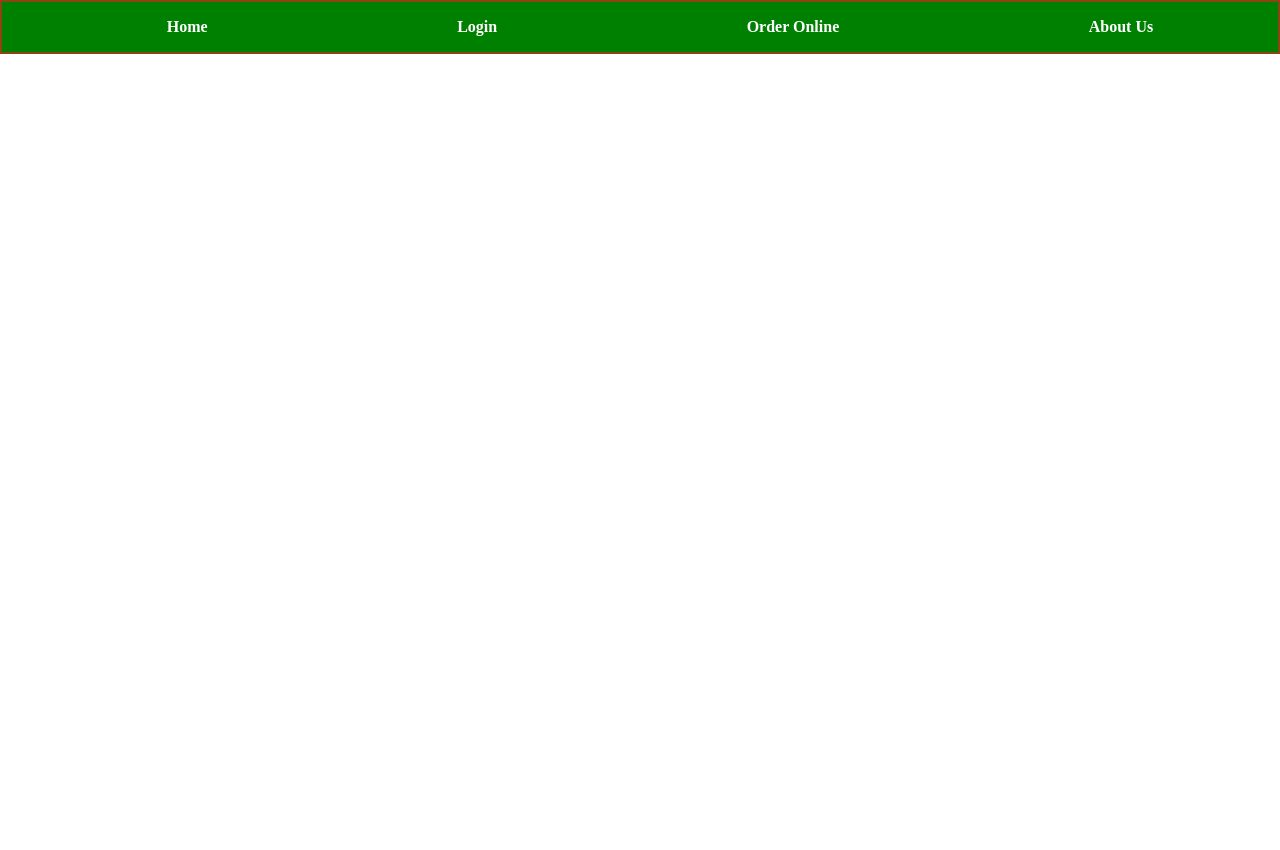
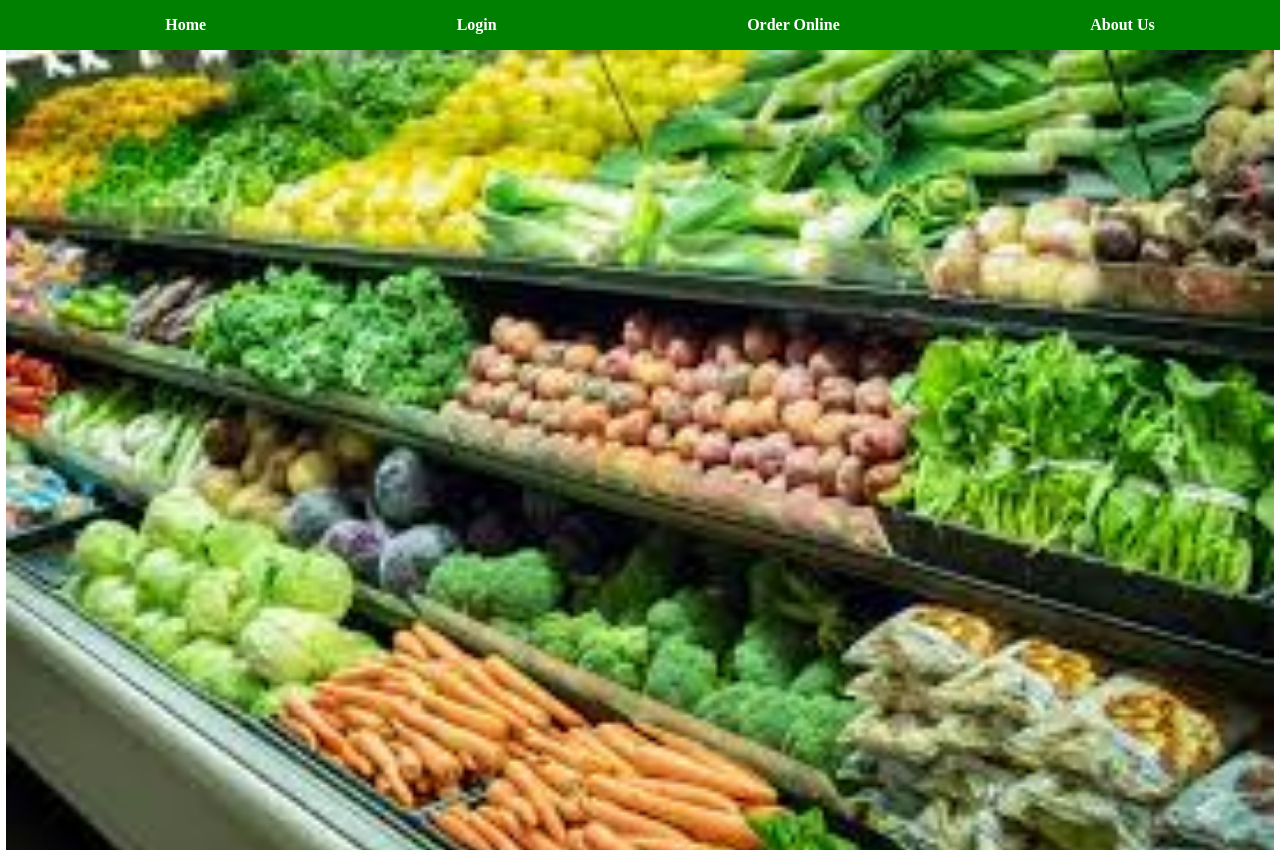
Before and after one commit to IamVictheCG/Grocery-Store, a plain HTML site: page index.html in a window 1280 px wide. Before the commit the page ends 800 px from the top, so only its background shows below. Drawn offline with Linux system fonts and the light colour scheme.

Commit message:
updates made

```diff
--- a/index.html
+++ b/index.html
@@ -18,6 +18,10 @@
         </ul>
     </nav>
 
+    <div class="main-con">
+        <!-- <img class="main-grocery" src="main-image.jpeg" alt="Main Grocery"> -->
+        <!-- <img class="main-grocery" src="main-image1.jpeg" alt="Main Grocery1"> -->
+    </div>
 
 </body>
 </html>
--- a/styles.scss
+++ b/styles.scss
@@ -3,11 +3,11 @@ body {
 }
 
 #nav {
-    border: 2px solid saddlebrown;
+    // border: 2px solid saddlebrown;
+    background-color: green;
 }
 
 #nav-list {
-    background-color: green;
     list-style-type: none;
     display: flex;
     justify-content: space-around;
@@ -23,3 +23,17 @@ body {
     }
 
 }
+
+.main-con {
+    margin: auto;
+    background-image: url("main-image.jpeg");
+    background-size: cover;
+    background-repeat: no-repeat;
+    // border: 2px solid rgb(74, 3, 149);
+    width: 99%;
+    height: 100vh;
+}
+
+
+// .main-grocery {
+// }
```
Also changed, not shown: styles.css, 1 other file.
